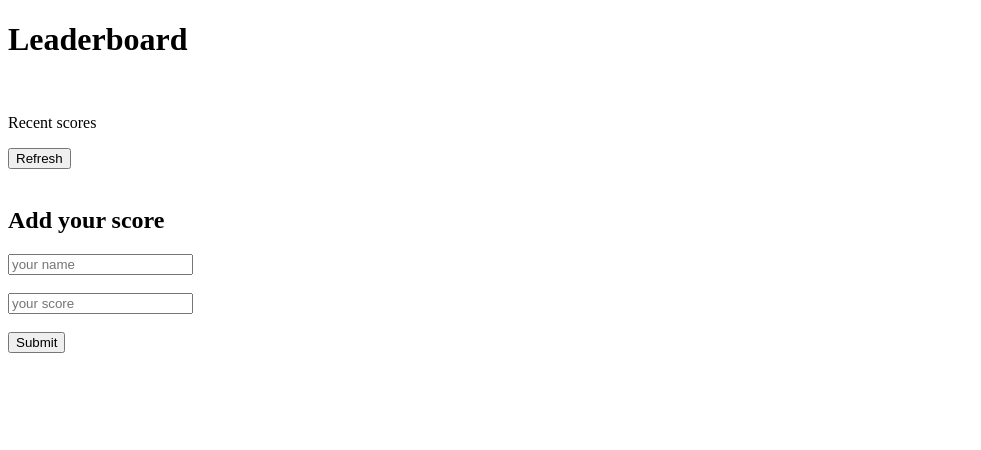
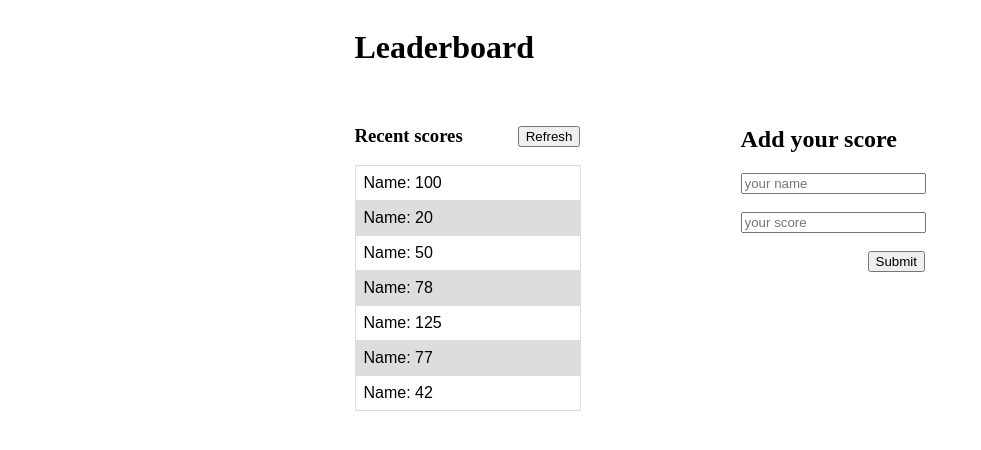
Before and after one commit to Rudy-Menekam/leaderboard, a website built with webpack: page src/index.html in a window 1280 px wide. Shown: the whole page, without its empty margins (0-981 px from the left). Built offline with nearby package versions, Linux system fonts and the light colour scheme.

Commit message:
Add table section and fix lint errors

```diff
--- a/src/index.html
+++ b/src/index.html
@@ -8,19 +8,44 @@
 <body>
     <main>
         <h1>Leaderboard</h1><br/>
+        <section class="content">
+            <article>
             <div class="section-side1">
-                <p>Recent scores</p>
+                <h3>Recent scores</h3>
                 <button class="btn-1">Refresh</button>
             </div><br/>
-            <div class="section-side2"></div>
+            <div class="section-side2">
+                <table>
+                    <tr>
+                      <td>Name: 100</td>
+                    </tr>
+                    <tr>
+                      <td>Name: 20</td>
+                    </tr>
+                    <tr>
+                      <td>Name: 50</td>
+                    </tr>
+                    <tr>
+                      <td>Name: 78</td>
+                    </tr>
+                    <tr>
+                      <td>Name: 125</td>
+                    </tr>
+                    <tr>
+                      <td>Name: 77</td>
+                    </tr>
+                    <tr>
+                        <td>Name: 42</td>
+                    </tr>
+                  </table>
 
-
-        <section>
-            <h2>Add your score</h2>
+            </div>
+           </article>
             <form>
+                <h2>Add your score</h2>
                 <input type="text" placeholder="your name"><br><br>
                 <input type="number" placeholder="your score"><br><br>
-                <button type="submit" >Submit</button>
+                <button type="submit" class="btn-2">Submit</button>
             </form>
         </section>
     </main>
--- a/src/style.css
+++ b/src/style.css
@@ -0,0 +1,43 @@
+body {
+  display: flex;
+  justify-content: center;
+}
+
+table {
+  font-family: arial, sans-serif;
+  border-collapse: collapse;
+  width: 100%;
+}
+
+td,
+th {
+  border: 1px solid #ddd;
+  text-align: left;
+  padding: 8px;
+}
+
+tr:nth-child(even) {
+  background-color: #ddd;
+}
+
+.content {
+  display: flex;
+  gap: 160px;
+}
+
+.section-side2 {
+  width: 226px;
+}
+
+.btn-1 {
+  margin-top: 20px;
+  margin-left: 55px;
+}
+
+.section-side1 {
+  display: -webkit-inline-box;
+}
+
+.btn-2 {
+  margin-left: 127px;
+}
--- a/webpack.config.js
+++ b/webpack.config.js
@@ -1,11 +1,10 @@
 const path = require('path');
-const HtmlWebpackPlugin = require('html-webpack-plugin');
+const HtmlWebpackPlugin = require('html-webpack-plugin'); // eslint-disable-line
 
 module.exports = {
   mode: 'development',
   entry: {
     index: './src/index.js',
-    print: './src/print.js',
   },
   devtool: 'inline-source-map',
   devServer: {
```
